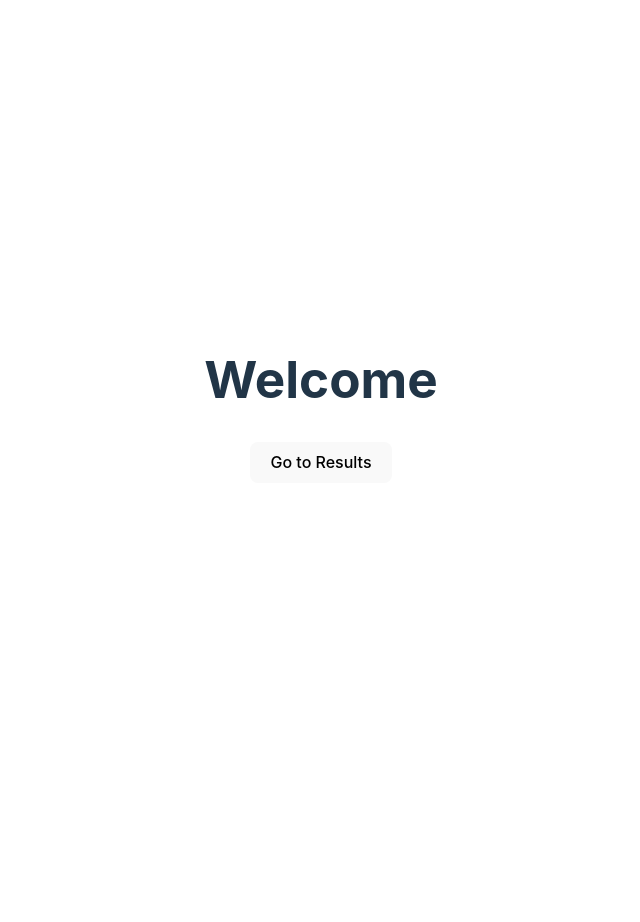
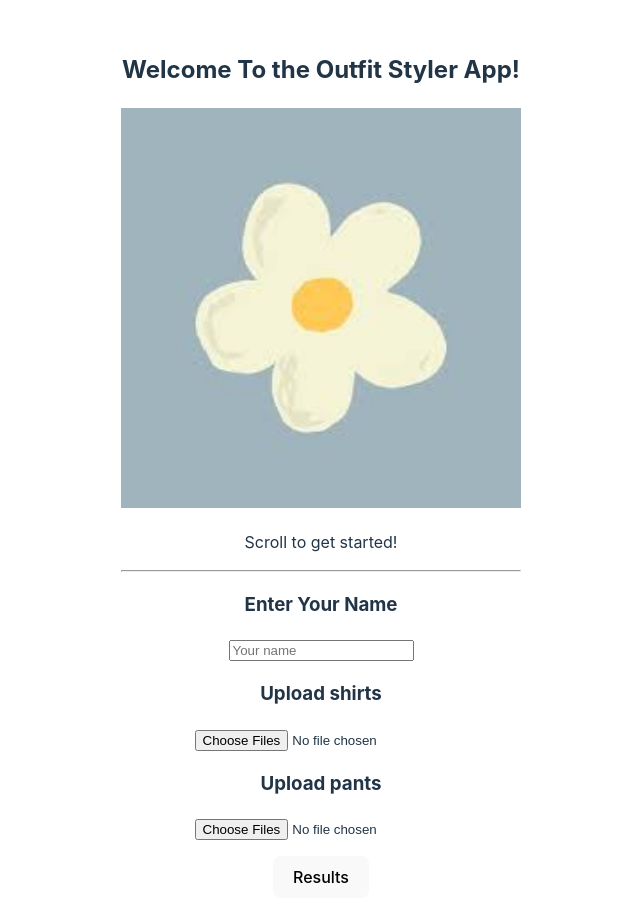
Before and after one commit to itsfaith222/Cinnamon-Toast-Bunch-App-, a React (Vite) app: page / in a window 1280 px wide. Shown: the top 922 px of the page, without its empty margins (319-959 px from the left). Before the commit the page ends 800 px from the top, so only its background shows below. Built offline with nearby package versions, Linux system fonts and the light colour scheme.

Commit message:
changes to homepage and uploadform

```diff
--- a/src/components/UploadForm.jsx
+++ b/src/components/UploadForm.jsx
@@ -0,0 +1,25 @@
+import { useState } from "react";
+
+function UploadForm({ category, onUpload }) {
+  const [files, setFiles] = useState([]);
+
+  const handleFileChange = (event) => {
+    const selectedFiles = Array.from(event.target.files);
+    setFiles(selectedFiles);
+    onUpload(category, selectedFiles);
+  };
+
+  return (
+    <div>
+      <h3>Upload {category}</h3>
+      <input type="file" multiple accept="image/*" onChange={handleFileChange} />
+      <ul>
+        {files.map((file, index) => (
+          <li key={index}>{file.name}</li>
+        ))}
+      </ul>
+    </div>
+  );
+}
+
+export default UploadForm;
--- a/src/pages/HomePage.jsx
+++ b/src/pages/HomePage.jsx
@@ -1,13 +1,59 @@
+import { useState } from "react";
 import { useNavigate } from "react-router-dom";
+import UploadForm from "../components/UploadForm"; // Import the UploadForm component
 
 function HomePage() {
   const navigate = useNavigate();
+  const [name, setName] = useState("");
+  const [uploadedFiles, setUploadedFiles] = useState({ shirts: [], pants: [] });
+
+  const handleSubmit = (e) => {
+    e.preventDefault();
+    localStorage.setItem("userName", name);
+    localStorage.setItem("uploadedFiles", JSON.stringify(uploadedFiles));
+    navigate("/results");
+  };
+
+  const handleUpload = (category, files) => {
+    setUploadedFiles((prev) => ({
+      ...prev,
+      [category]: files.map((file) => file.name),
+    }));
+  };
+
   return (
     <div>
-      <h1>Welcome</h1>
-      <button onClick={() => navigate("/results")}>Go to Results</button>
-    </div>
+      <h2>Welcome To the Outfit Styler App!</h2>
+
+      {/*A big picture to take up some space*/}
+      <img src="/Yellow_Flower.jpg" alt="HomePage_Picture" width="400" /><br></br>
+
+      {/*message to let user know to scroll */}
+      <p>Scroll to get started!</p>
+
+      <hr/>
+
+      {/*Input form */}
+      <div>
+        <form>
+            <h3>Enter Your Name</h3>
+            <input type="Name" placeholder="Your name" value={name} onChange={(e) => setName(e.target.value)} />
+
+            {/* Upload Forms */}
+          <UploadForm category="shirts" onUpload={handleUpload} />
+          <UploadForm category="pants" onUpload={handleUpload} />
+
+          <button type="submit" onClick={() => navigate("/results")}>Results</button>
+        </form>
+
+      </div>
+
+
+
+      </div>
+
   );
 }
 
+
 export default HomePage;
```
Also changed, not shown: public/Yellow_Flower.jpg (added).
